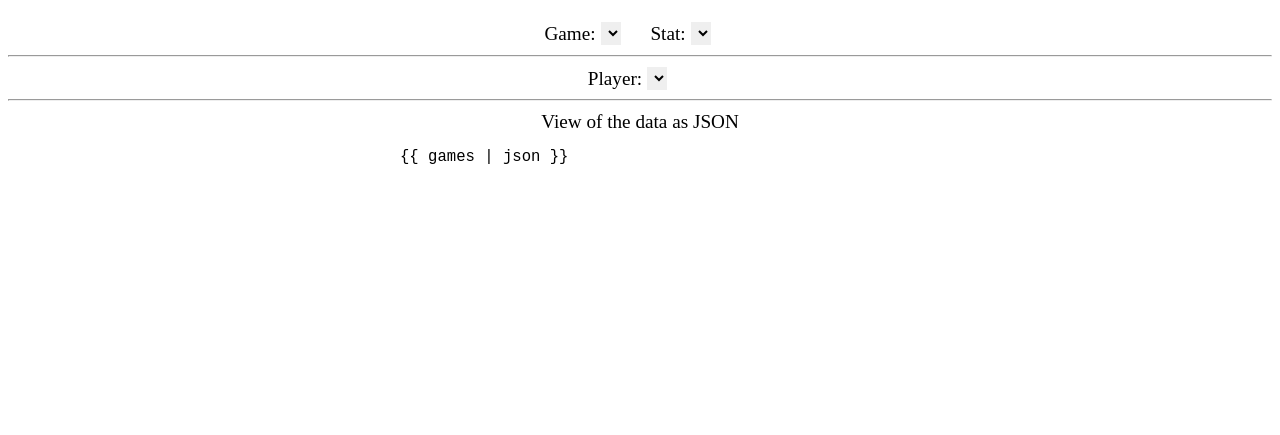
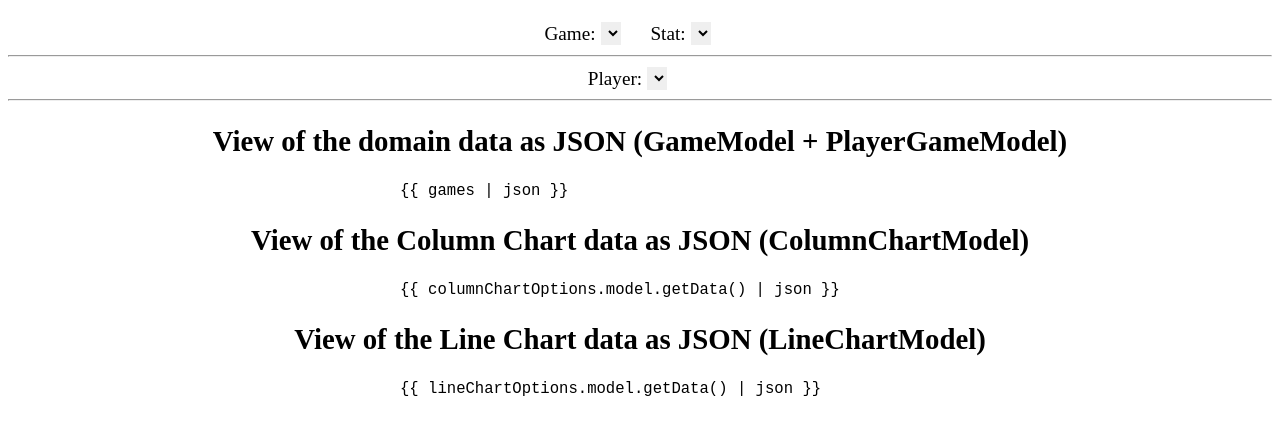
Before and after one commit to jrzerr/angularjs-data-driven-directives, a plain HTML site: page index.html in a window 1280 px wide. Shown: the part 73-508 px from the top of the page. Drawn offline with nearby package versions, Linux system fonts and the light colour scheme; some packages are replaced by stand-ins of ours; a script that the page names is missing.

Commit message:
Displaying chart data on the index page to clearly show how data is being transformed

```diff
--- a/index.html
+++ b/index.html
@@ -55,9 +55,20 @@
         <hr/>
 
         <div>
-          <div>View of the data as JSON</div>
+          <h2>View of the domain data as JSON (GameModel + PlayerGameModel)</h2>
           <div class="jsoncode"><pre>{{ games | json }}</pre></div>
         </div>
+
+        <div>
+          <h2>View of the Column Chart data as JSON (ColumnChartModel)</h2>
+          <div class="jsoncode"><pre>{{ columnChartOptions.model.getData() | json }}</pre></div>
+        </div>
+
+        <div>
+          <h2>View of the Line Chart data as JSON (LineChartModel)</h2>
+          <div class="jsoncode"><pre>{{ lineChartOptions.model.getData() | json }}</pre></div>
+        </div>
+
       </div>
     </div>
   </body>
```
